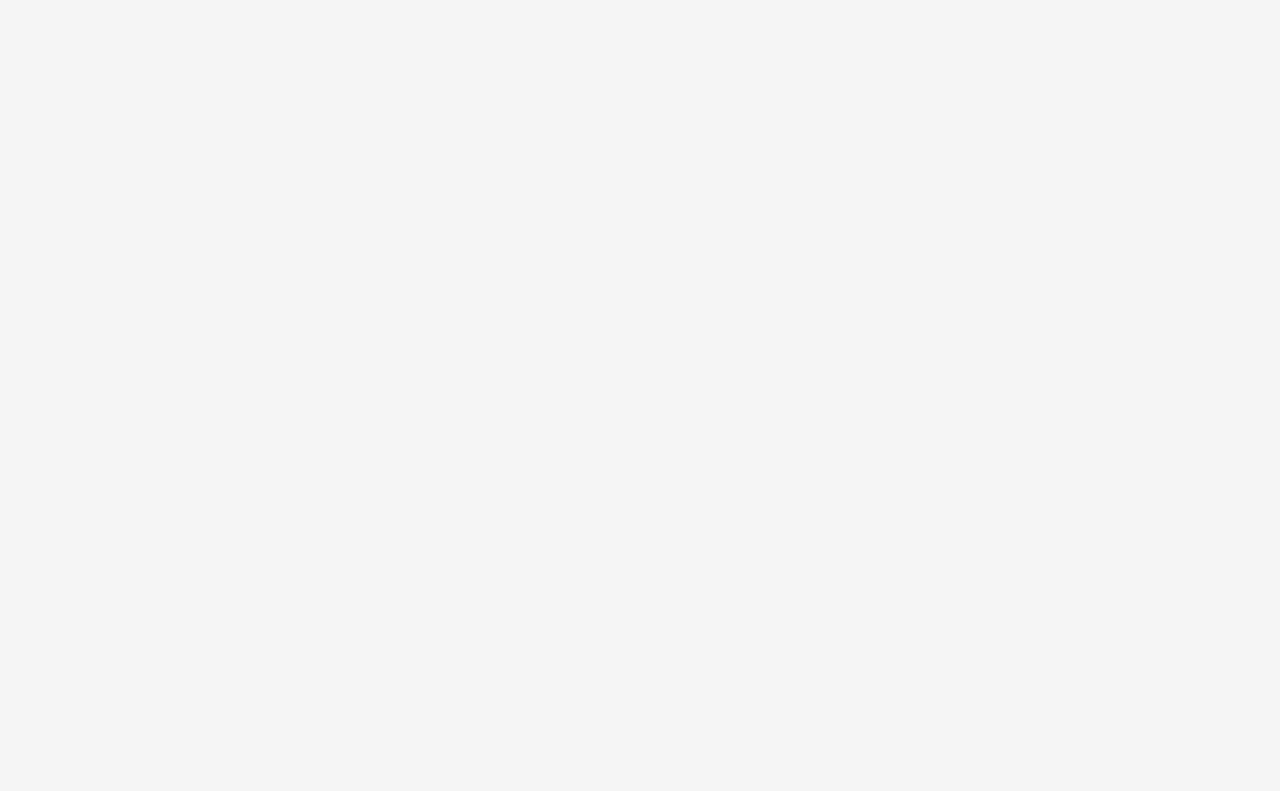
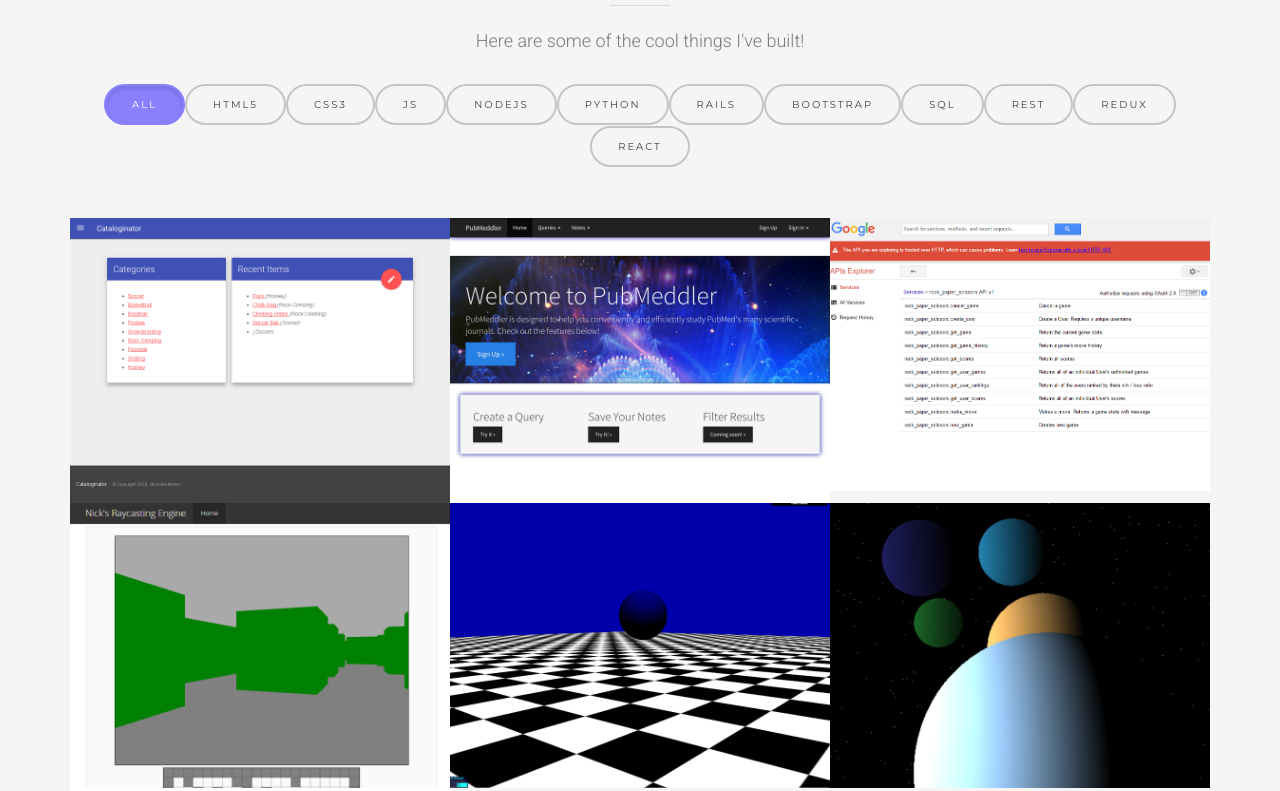
Before and after one commit to nmyers217/portfolio, a React (Create React App) app: page / in a window 1280 px wide. Shown: the part 1580-2371 px from the top of the page. Before the commit the page ends 1455 px from the top, so only its background shows below. Built offline with nearby package versions, Linux system fonts and the light colour scheme; a web font is replaced by a local one.

Commit message:
Feat: Added the Projects component

```diff
--- a/public/js/particles.js
+++ b/public/js/particles.js
@@ -608,6 +608,4 @@ Object.deepExtend = function(e, a) {
     }, i.send()
 };
 
-$('document').ready(function() {
-    particlesJS("particles-js");
-});
+particlesJS("particles-js");
--- a/src/App.js
+++ b/src/App.js
@@ -1,14 +1,15 @@
 import React, { Component } from 'react';
 
-import Navbar from './Navbar';
-import Hero   from './Hero';
-import Skills from './Skills';
+import Navbar   from './Navbar';
+import Hero     from './Hero';
+import Skills   from './Skills';
+import Projects from './Projects';
 
-import { skillsData } from './data';
+import { skillsData, projectsData } from './data';
 
 class App extends Component {
     componentWillMount() {
-        this.setState({ skillsData });
+        this.setState({ skillsData, projectsData });
     }
 
     render() {
@@ -20,7 +21,11 @@ class App extends Component {
 
                 <Hero />
 
-                <Skills skills={ this.state.skillsData } />
+                <Skills skills={this.state.skillsData} />
+
+                <Projects
+                    categories={this.state.projectsData.categories}
+                    projects={this.state.projectsData.projects} />
             </div>
         );
     }
--- a/src/Navbar.js
+++ b/src/Navbar.js
@@ -24,7 +24,7 @@ const Navbar = (props) => (
               <a href="#skills" data-id="skills" className="scroll-link">Skills</a>
             </li>
             <li>
-              <a href="#work" data-id="work" className="scroll-link">Work</a>
+              <a href="#work" data-id="work" className="scroll-link">Projects</a>
             </li>
             <li>
               <a href="#experience" data-id="experience" className="scroll-link">Experience</a>
--- /dev/null
+++ b/src/Projects.js
@@ -0,0 +1,59 @@
+import React from 'react';
+
+const Category = (category, i) => (
+    <button key={i} className="filter btn btn-default btn-category btn-lg" data-filter={'.' + category.toLowerCase()}>
+        { category }
+    </button>
+)
+
+const Project = ({ title, image, github, url, tags }, i) => (
+    <div key={i} className={'col-xs-12 col-sm-6 col-md-4 col-lg-4 portfolio-box no-padding mix ' + tags.join(' ')}>
+        <div>
+            <img src={image} alt={title} className="img-responsive project-img" />
+        </div>
+        <span className="portfolio-hover">
+            <span>
+                { url &&
+                    <a href={url} target="_blank">
+                        <span className="portfolio-links">
+                            <span className="ion-ios-arrow-right portfolio-links-icons"></span>
+                        </span>
+                    </a>
+                }
+                <a href={github} target="_blank">
+                    <span className="portfolio-links">
+                        <span className="ion-social-github portfolio-links-icons"></span>
+                    </span>
+                </a>
+                <span className="project-title no-margin-bottom mt10">{title}</span>
+            </span>
+        </span>
+    </div>
+)
+
+const Projects = ({ categories, projects }) => (
+<section id="work" className="background1 section-padding">
+  <div className="container">
+    <div className="row">
+      <div className="col-xs-12 section-title text-center">
+        <h2>Work</h2>
+        <span className="section-divider mb15"></span>
+        <p className="mb30 scaleReveal">Here are some of the cool things I've built!</p>
+      </div>
+    </div>
+
+    <div className="row">
+      <div className="col-xs-12 text-center mb50">
+        <button className="filter btn btn-default btn-category btn-lg" data-filter="all">All</button>
+        { categories.map(Category) }
+      </div>
+    </div>
+
+    <div id="thework">
+        { projects.map(Project) }
+    </div>
+  </div>
+</section>
+)
+
+export default Projects;
--- a/src/app/projects/index.ts
+++ /dev/null
@@ -1 +0,0 @@
-export * from './projects.component';
--- a/src/data/index.js
+++ b/src/data/index.js
@@ -36,3 +36,69 @@ export const skillsData = [
         animation: 'rightReveal'
     }
 ];
+
+export const projectsData = {
+    categories: [
+        'HTML5',
+        'CSS3',
+        'JS',
+        'NodeJS',
+        'Python',
+        'Rails',
+        'Bootstrap',
+        'SQL',
+        'REST',
+        'Redux',
+        'React'
+    ],
+    projects: [
+        {
+            title: 'Cataloginator',
+            image: 'images/projects/cataloginator.png',
+            github: 'https://github.com/nickmyers217/catalog',
+            url: 'https://cataloginator.herokuapp.com/',
+            tags: ['html5', 'css3', 'js', 'python', 'bootstrap', 'sql', 'rest']
+        },
+        {
+            title: 'Pubmeddler',
+            image: 'images/projects/pubmeddler.png',
+            github: 'https://github.com/nickmyers217/pubmeddler',
+            url: 'https://pubmeddler.herokuapp.com/',
+            tags: ['html5', 'css3', 'js', 'rails', 'bootstrap', 'sql', 'rest']
+        },
+        {
+            title: 'RESTful Rock Paper Scissors',
+            image: 'images/projects/restful.png',
+            github: 'https://github.com/NickMyers217/AppEngine_RockPaperScissors',
+            tags: ['python', 'rest']
+        },
+        {
+            title: 'Raycaster',
+            image: 'images/projects/raycaster.png',
+            github: 'https://github.com/nickmyers217/raycaster',
+            url: 'http://nickmyers217.github.io/raycaster/',
+            tags: ['html5', 'js']
+        },
+        {
+            title: 'ES6 + WebGL',
+            image: 'images/projects/webgl.png',
+            github: 'https://github.com/nickmyers217/es6_threejs_stuff',
+            url: 'http://nickmyers217.github.io/es6_threejs_stuff/dist/',
+            tags: ['html5', 'js', 'nodejs']
+        },
+        {
+            title: 'Raytracer',
+            image: 'images/projects/raytracer.png',
+            github: 'https://github.com/nickmyers217/raytracer_practice',
+            url: 'http://nickmyers217.github.io/raytracer_practice/',
+            tags: ['html5', 'js']
+        },
+        {
+            title: 'Redux Minesweeper',
+            image: 'images/projects/minesweeper-redux.png',
+            github: 'https://github.com/nickmyers217/minesweeper-redux-react',
+            url: 'http://nickmyers217.github.io/minesweeper-redux-react',
+            tags: ['js', 'nodejs', 'react', 'redux']
+        }
+    ]
+}
```
Also changed, not shown: public/index.html (+5 -2 lines), src/app/projects/project.ts (deleted, +0 -7 lines), src/app/projects/projects.component.html (deleted, +0 -50 lines), src/app/projects/projects.component.ts (deleted, +0 -24 lines), src/app/projects/projects.service.ts (deleted, +0 -77 lines), src/app/projects/projects.component.css (added), 2 other files (tests, documents, lock files or other folders).
